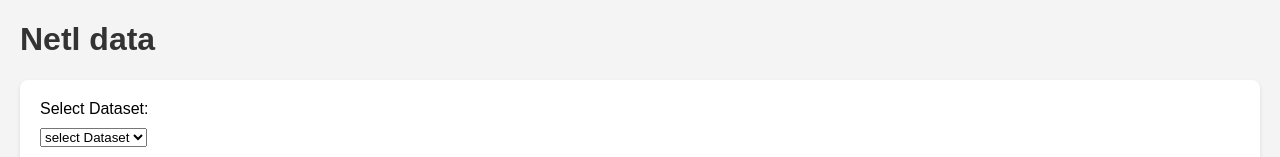
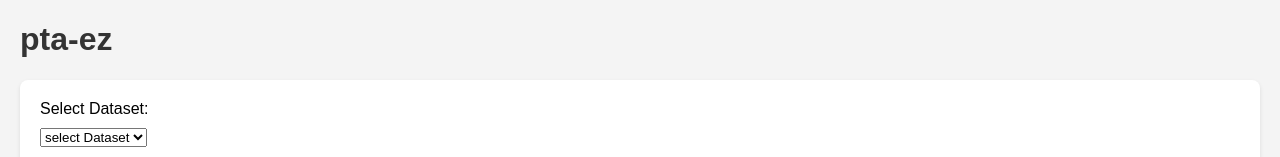
Before and after one commit to JOA-gamedev/pta-ez, a plain HTML site: page index.html in a window 1280 px wide. Shown: the top 157 px of the page. Drawn offline with Linux system fonts and the light colour scheme.

Commit message:
changed name

```diff
--- a/index.html
+++ b/index.html
@@ -94,7 +94,7 @@
 </head>
 <body>
 
-  <h1>Netl data</h1>
+  <h1>pta-ez</h1>
 
 
 
```
